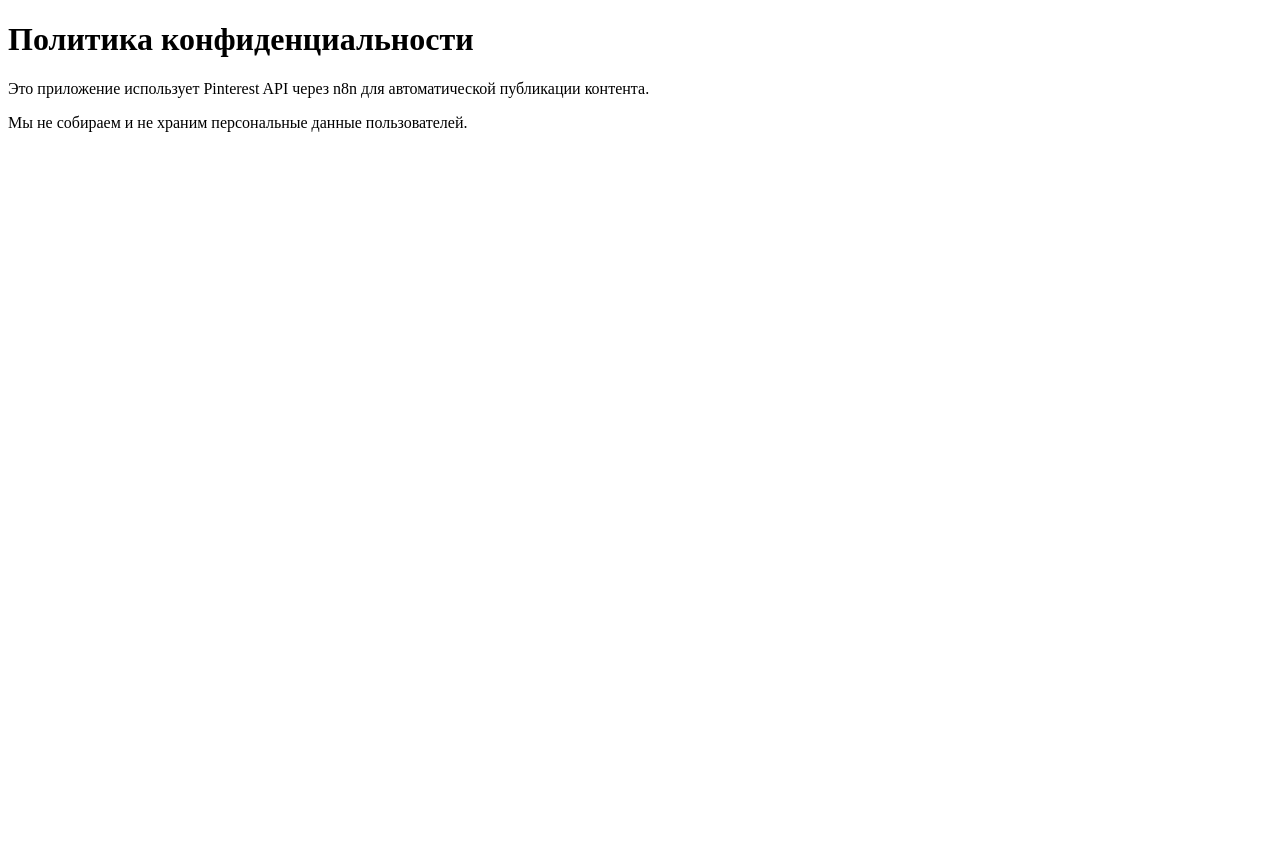
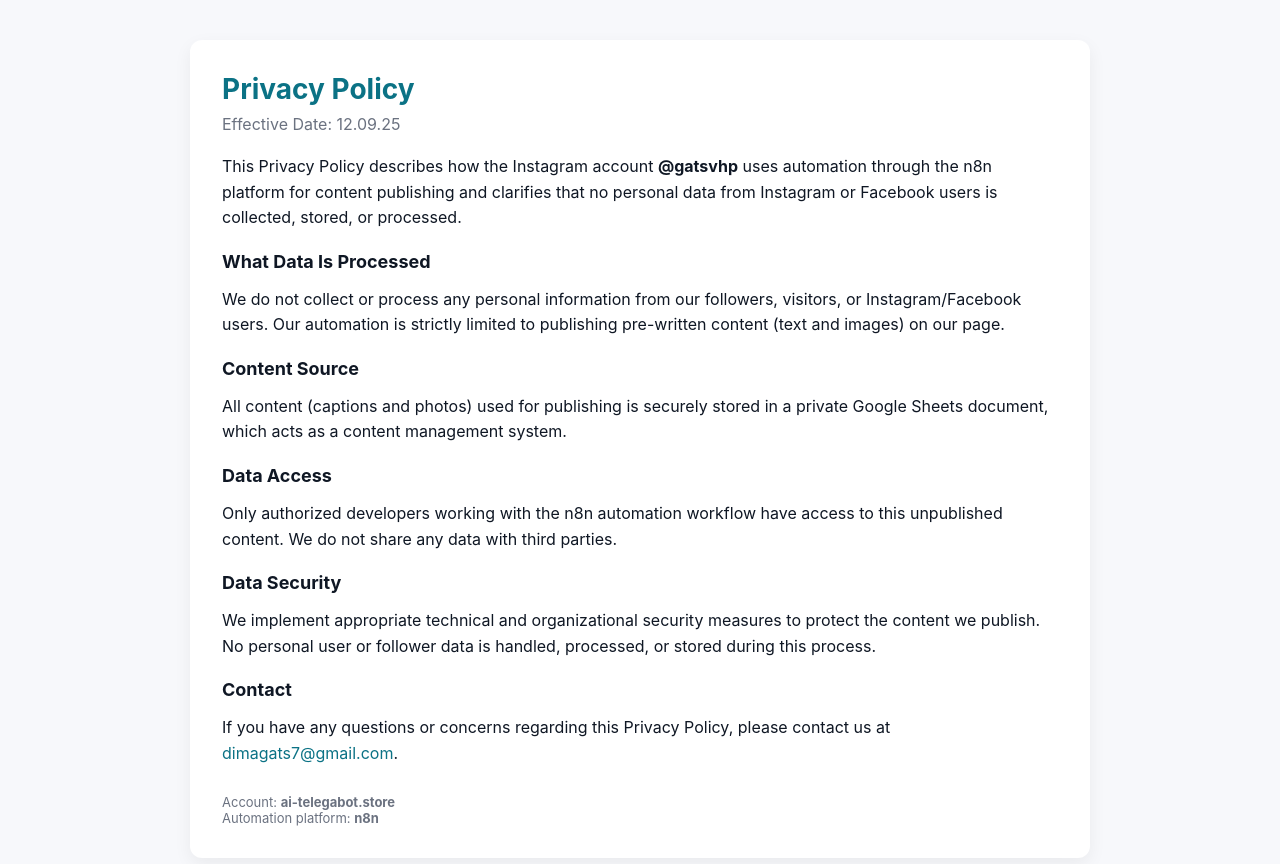
Before and after one commit to dimatolpygin/ai-telegabot.store, a plain HTML site: page index.html in a window 1280 px wide. Before the commit the page ends 800 px from the top, so only its background shows below. Drawn offline with Linux system fonts and the light colour scheme.

Commit message:
Update index.html

```diff
--- a/index.html
+++ b/index.html
@@ -1,12 +1,52 @@
-<!DOCTYPE html>
-<html lang="ru">
+<!doctype html>
+<html lang="en">
 <head>
-  <meta charset="UTF-8">
-  <title>Политика конфиденциальности</title>
+  <meta charset="utf-8">
+  <meta name="viewport" content="width=device-width,initial-scale=1">
+  <title>Privacy Policy — ai-telegabot.store</title>
+  <style>
+    :root{--bg:#f7f8fb;--card:#ffffff;--accent:#0b7285;--text:#0f1724;--muted:#6b7280}
+    body{font-family:Inter,ui-sans-serif,system-ui,-apple-system,"Segoe UI",Roboto,'Helvetica Neue',Arial; background:var(--bg); color:var(--text); margin:0; padding:40px}
+    .container{max-width:900px;margin:0 auto}
+    .card{background:var(--card);border-radius:12px;box-shadow:0 6px 18px rgba(12,16,23,0.06);padding:32px}
+    h1{margin:0 0 8px;font-size:28px;color:var(--accent)}
+    .meta{color:var(--muted);margin-bottom:20px}
+    h2{font-size:18px;margin-top:20px;color:var(--text)}
+    p{line-height:1.6;color:var(--text);margin:12px 0}
+    ul{margin:8px 0 16px 20px}
+    a{color:var(--accent);text-decoration:none}
+    footer{margin-top:28px;color:var(--muted);font-size:13px}
+    @media (max-width:600px){body{padding:20px}.card{padding:20px}}
+  </style>
 </head>
 <body>
-  <h1>Политика конфиденциальности</h1>
-  <p>Это приложение использует Pinterest API через n8n для автоматической публикации контента.</p>
-  <p>Мы не собираем и не храним персональные данные пользователей.</p>
+  <div class="container">
+    <div class="card">
+      <h1>Privacy Policy</h1>
+      <div class="meta">Effective Date: 12.09.25</div>
+
+      <p>This Privacy Policy describes how the Instagram account <strong>@gatsvhp</strong> uses automation through the n8n platform for content publishing and clarifies that no personal data from Instagram or Facebook users is collected, stored, or processed.</p>
+
+      <h2>What Data Is Processed</h2>
+      <p>We do not collect or process any personal information from our followers, visitors, or Instagram/Facebook users. Our automation is strictly limited to publishing pre-written content (text and images) on our page.</p>
+
+      <h2>Content Source</h2>
+      <p>All content (captions and photos) used for publishing is securely stored in a private Google Sheets document, which acts as a content management system.</p>
+
+      <h2>Data Access</h2>
+      <p>Only authorized developers working with the n8n automation workflow have access to this unpublished content. We do not share any data with third parties.</p>
+
+      <h2>Data Security</h2>
+      <p>We implement appropriate technical and organizational security measures to protect the content we publish. No personal user or follower data is handled, processed, or stored during this process.</p>
+
+      <h2>Contact</h2>
+      <p>If you have any questions or concerns regarding this Privacy Policy, please contact us at <a href="mailto:dimagats7@gmail.com">dimagats7@gmail.com</a>.</p>
+
+      <footer>
+        <div>Account: <strong>ai-telegabot.store</strong></div>
+        <div>Automation platform: <strong>n8n</strong></div>
+      </footer>
+    </div>
+  </div>
 </body>
 </html>
```
